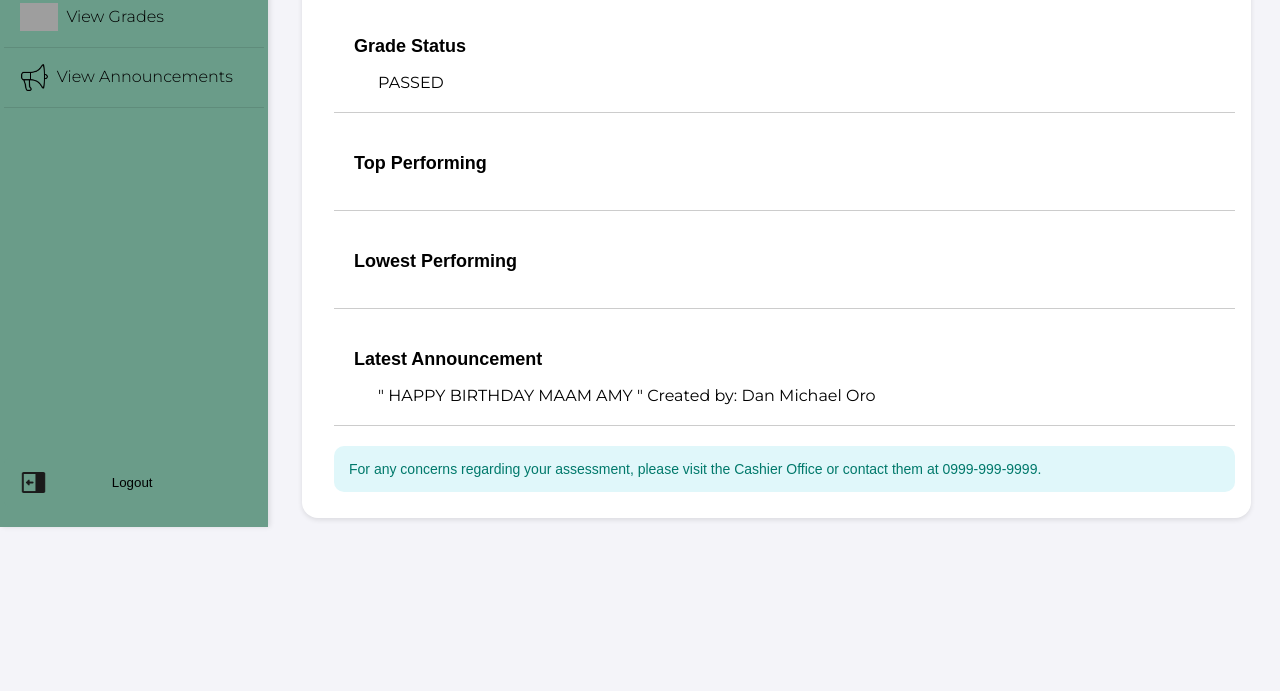
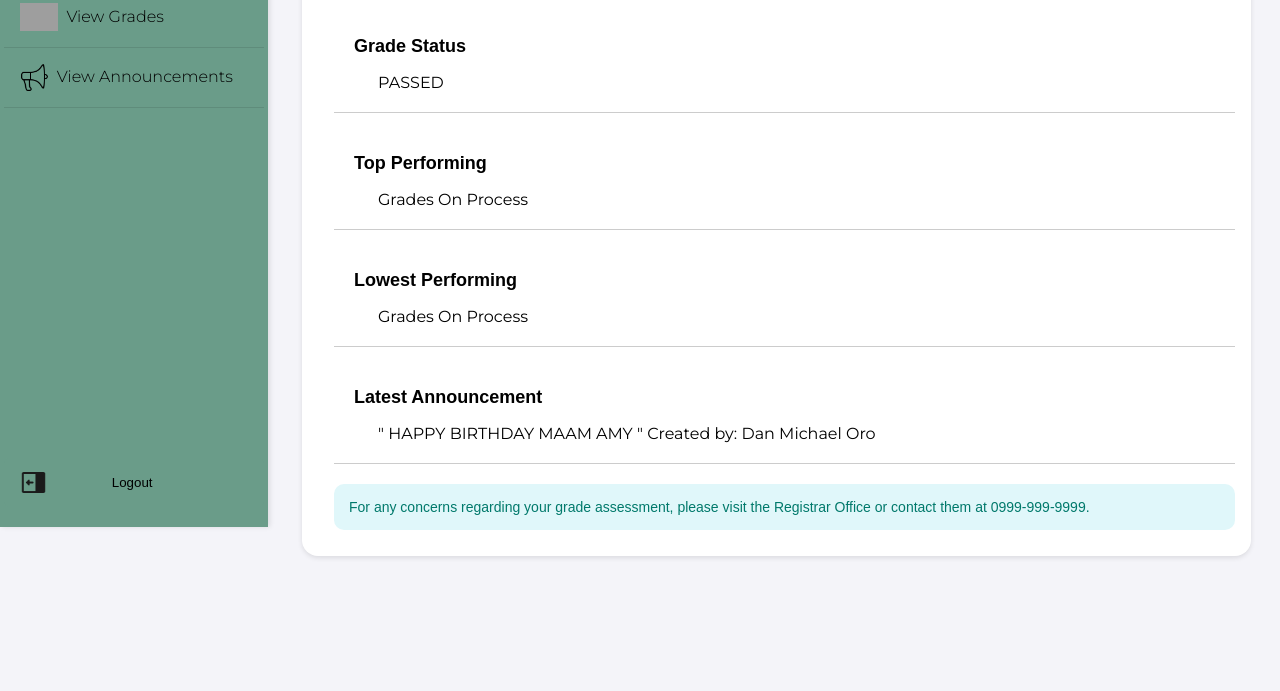
Before and after one commit to TheRealAngelo/GradeViewPortal, a PHP site: page /student/maindashboard.php in a window 1280 px wide. Shown: the part 255-946 px from the top of the page. Run offline with PHP 8.4, Linux system fonts and the light colour scheme; a user stored in the database is signed in; data comes from the database, SQL or seed files in the repository; data that the repository does not hold is empty; some web fonts are replaced; grey boxes are pictures that could not be loaded.

Commit message:
Update maindashboard.php

```diff
--- a/src/student/maindashboard.php
+++ b/src/student/maindashboard.php
@@ -178,7 +178,11 @@ $announcement_creator = $latest_announcement['created_by'] ?? 'N/A';
                     <div class="dash-student-card">
                         <div class="carding">
                             <h2>Top Performing</h2>
-                            <p style="margin-bottom: 0; margin-left: 1.5rem;"><?php echo htmlspecialchars(implode(', ', $top_subjects)); ?></p>
+                            <p style="margin-bottom: 0; margin-left: 1.5rem;">
+                                <?php
+                                echo !empty($top_subjects) ? htmlspecialchars(implode(', ', $top_subjects)) : ' Grades On Process';
+                                ?>
+                            </p>
                         </div>
                     </div>
                 </a>
@@ -186,7 +190,11 @@ $announcement_creator = $latest_announcement['created_by'] ?? 'N/A';
                     <div class="dash-student-card">
                         <div class="carding">
                             <h2>Lowest Performing</h2>
-                            <p style="margin-bottom: 0; margin-left: 1.5rem;"><?php echo htmlspecialchars(implode(', ', $lowest_subjects)); ?></p>
+                            <p style="margin-bottom: 0; margin-left: 1.5rem;">
+                                <?php
+                                echo !empty($lowest_subjects) ? htmlspecialchars(implode(', ', $lowest_subjects)) : ' Grades On Process';
+                                ?>
+                            </p>
                         </div>
                     </div>
                 </a>
@@ -200,7 +208,7 @@ $announcement_creator = $latest_announcement['created_by'] ?? 'N/A';
                 </a>
             </div>
                 <div class="student-info-box">
-                    <p>For any concerns regarding your assessment, please visit the Cashier Office or contact them at 0999-999-9999.</p>
+                    <p>For any concerns regarding your grade assessment, please visit the Registrar Office or contact them at 0999-999-9999.</p>
                 </div>
             </div>
         </div>
```
